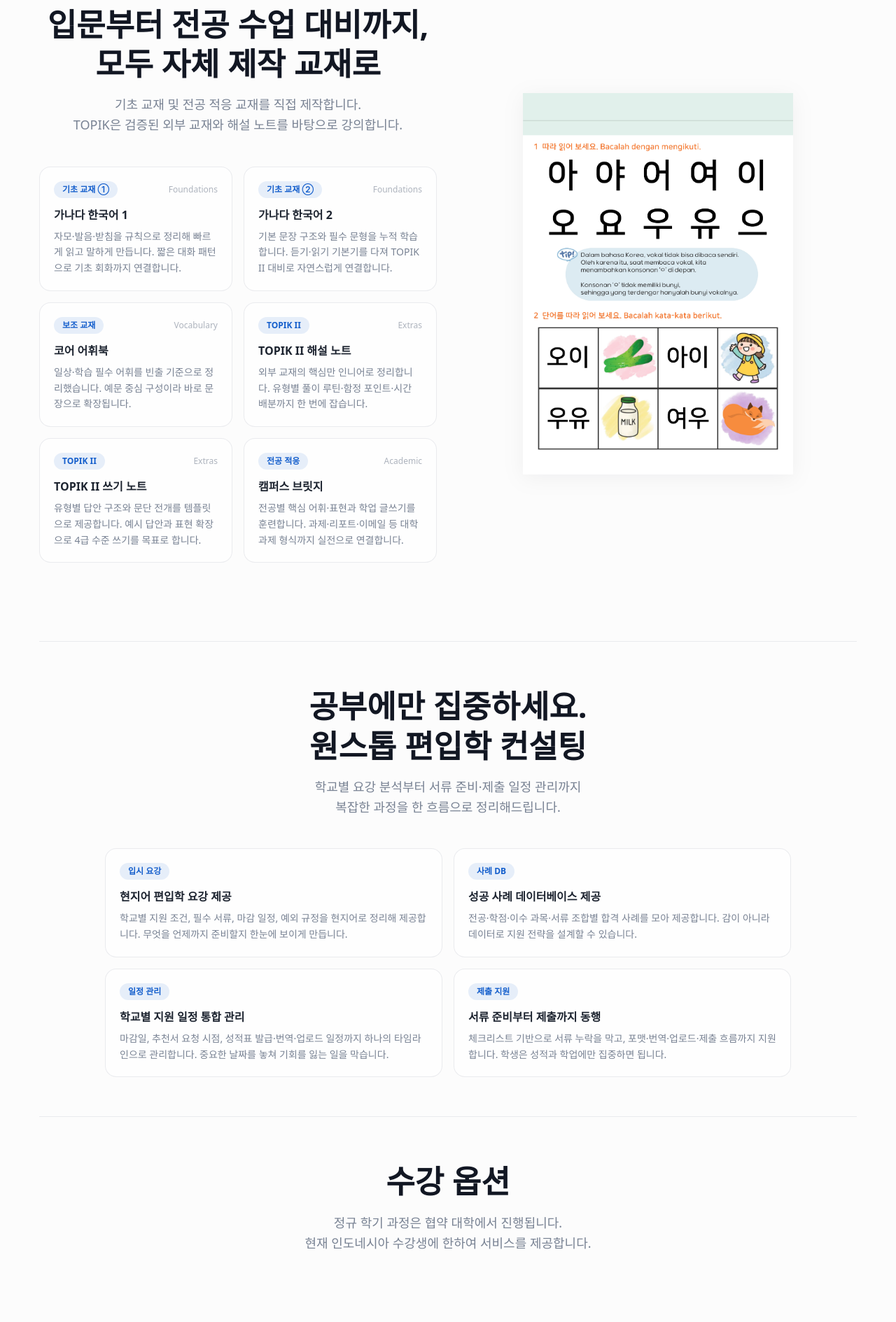
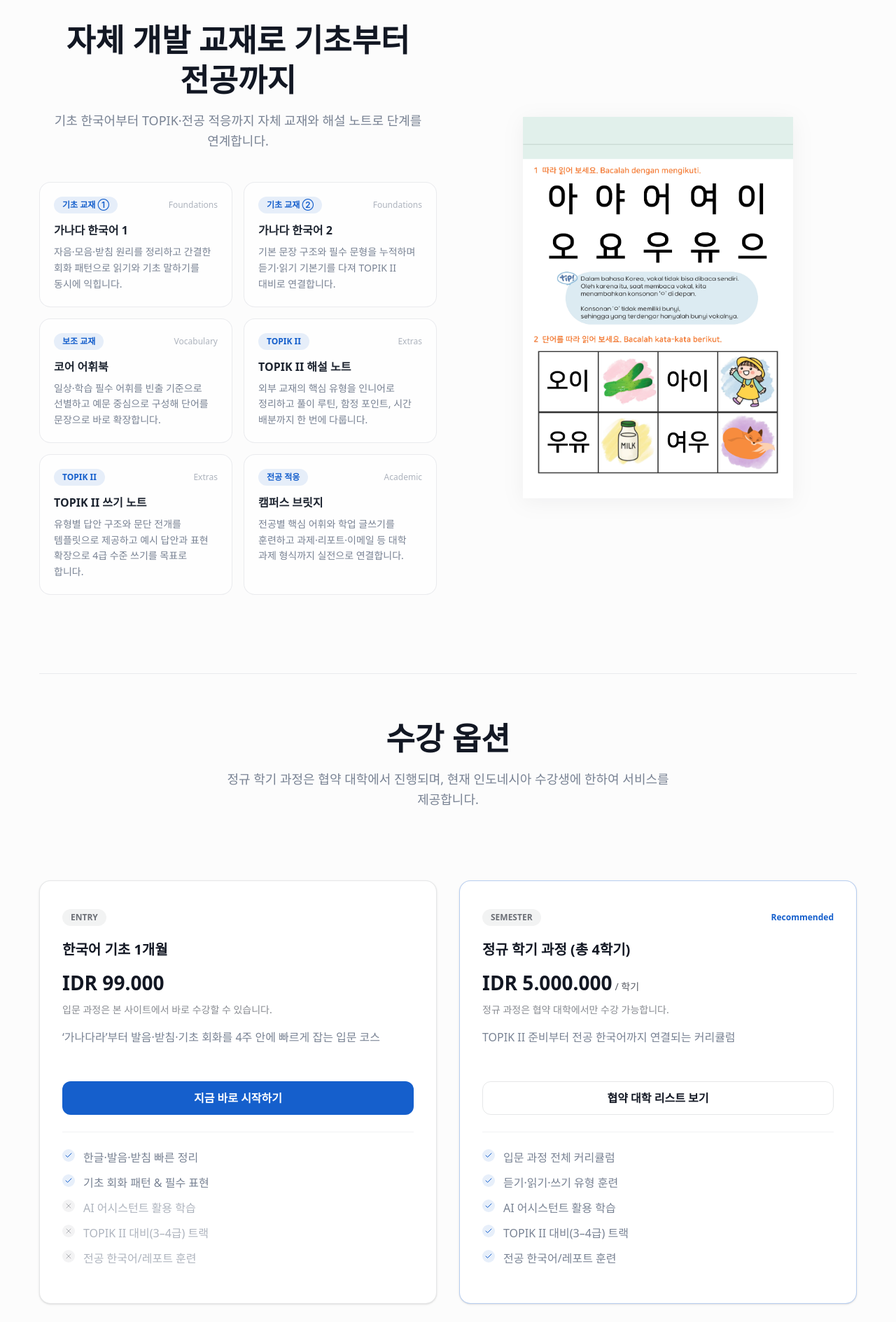
Before and after one commit to jaeminahn/unigate, a Next.js app: page / in a window 1280 px wide. Shown: the part 1300-3189 px from the top of the page at 70% size. Built offline with nearby package versions, Linux system fonts and the light colour scheme; a web font is replaced by a local one.

Commit message:
font update

```diff
--- a/src/app/page.tsx
+++ b/src/app/page.tsx
@@ -1,5 +1,4 @@
 import AboutSectionOne from "@/components/About/AboutSectionOne";
-import AboutSectionTwo from "@/components/About/AboutSectionTwo";
 import ScrollUp from "@/components/Common/ScrollUp";
 import Contact from "@/components/Contact";
 import Features from "@/components/Features";
@@ -20,7 +19,6 @@ export default function Home() {
       <Hero />
       <Features />
       <AboutSectionOne />
-      <AboutSectionTwo />
       <Pricing />
       <Contact />
     </>
--- a/src/components/About/AboutSectionOne.tsx
+++ b/src/components/About/AboutSectionOne.tsx
@@ -1,22 +1,7 @@
 import Image from "next/image";
 import SectionTitle from "../Common/SectionTitle";
 
-const checkIcon = (
-  <svg width="16" height="13" viewBox="0 0 16 13" className="fill-current">
-    <path d="M5.8535 12.6631C5.65824 12.8584 5.34166 12.8584 5.1464 12.6631L0.678505 8.1952C0.483242 7.99994 0.483242 7.68336 0.678505 7.4881L2.32921 5.83739C2.52467 5.64193 2.84166 5.64216 3.03684 5.83791L5.14622 7.95354C5.34147 8.14936 5.65859 8.14952 5.85403 7.95388L13.3797 0.420561C13.575 0.22513 13.8917 0.225051 14.087 0.420383L15.7381 2.07143C15.9333 2.26669 15.9333 2.58327 15.7381 2.77854L5.8535 12.6631Z" />
-  </svg>
-);
-
 const AboutSectionOne = () => {
-  const List = ({ text }: { text: string }) => (
-    <p className="text-body-color mb-5 flex items-start text-lg font-medium">
-      <span className="bg-primary/10 text-primary mt-1 mr-4 flex h-[30px] w-[30px] items-center justify-center rounded-md">
-        {checkIcon}
-      </span>
-      {text}
-    </p>
-  );
-
   return (
     <section id="about" className="pt-16 md:pt-20 lg:pt-28">
       <div className="container">
@@ -24,20 +9,8 @@ const AboutSectionOne = () => {
           <div className="-mx-4 flex flex-wrap items-center">
             <div className="w-full px-4 lg:w-1/2">
               <SectionTitle
-                title={
-                  <>
-                    입문부터 전공 수업 대비까지,
-                    <br />
-                    모두 자체 제작 교재로
-                  </>
-                }
-                paragraph={
-                  <>
-                    기초 교재 및 전공 적응 교재를 직접 제작합니다.
-                    <br />
-                    TOPIK은 검증된 외부 교재와 해설 노트를 바탕으로 강의합니다.
-                  </>
-                }
+                title="자체 개발 교재로 기초부터 전공까지"
+                paragraph="기초 한국어부터 TOPIK·전공 적응까지 자체 교재와 해설 노트로 단계를 연계합니다."
                 center
                 mb="44px"
               />
@@ -57,8 +30,8 @@ const AboutSectionOne = () => {
                       가나다 한국어 1
                     </p>
                     <p className="text-body-color text-sm leading-relaxed">
-                      자모·발음·받침을 규칙으로 정리해 빠르게 읽고 말하게
-                      만듭니다. 짧은 대화 패턴으로 기초 회화까지 연결합니다.
+                      자음·모음·받침 원리를 정리하고 간결한 회화 패턴으로
+                      읽기와 기초 말하기를 동시에 익힙니다.
                     </p>
                   </div>
 
@@ -75,8 +48,8 @@ const AboutSectionOne = () => {
                       가나다 한국어 2
                     </p>
                     <p className="text-body-color text-sm leading-relaxed">
-                      기본 문장 구조와 필수 문형을 누적 학습합니다. 듣기·읽기
-                      기본기를 다져 TOPIK II 대비로 자연스럽게 연결합니다.
+                      기본 문장 구조와 필수 문형을 누적하며 듣기·읽기 기본기를
+                      다져 TOPIK II 대비로 연결합니다.
                     </p>
                   </div>
 
@@ -93,8 +66,8 @@ const AboutSectionOne = () => {
                       코어 어휘북
                     </p>
                     <p className="text-body-color text-sm leading-relaxed">
-                      일상·학습 필수 어휘를 빈출 기준으로 정리했습니다. 예문
-                      중심 구성이라 바로 문장으로 확장됩니다.
+                      일상·학습 필수 어휘를 빈출 기준으로 선별하고 예문 중심으로
+                      구성해 단어를 문장으로 바로 확장합니다.
                     </p>
                   </div>
 
@@ -111,8 +84,8 @@ const AboutSectionOne = () => {
                       TOPIK II 해설 노트
                     </p>
                     <p className="text-body-color text-sm leading-relaxed">
-                      외부 교재의 핵심만 인니어로 정리합니다. 유형별 풀이
-                      루틴·함정 포인트·시간 배분까지 한 번에 잡습니다.
+                      외부 교재의 핵심 유형을 인니어로 정리하고 풀이 루틴,
+                      함정 포인트, 시간 배분까지 한 번에 다룹니다.
                     </p>
                   </div>
 
@@ -129,7 +102,7 @@ const AboutSectionOne = () => {
                       TOPIK II 쓰기 노트
                     </p>
                     <p className="text-body-color text-sm leading-relaxed">
-                      유형별 답안 구조와 문단 전개를 템플릿으로 제공합니다. 예시
+                      유형별 답안 구조와 문단 전개를 템플릿으로 제공하고 예시
                       답안과 표현 확장으로 4급 수준 쓰기를 목표로 합니다.
                     </p>
                   </div>
@@ -147,9 +120,8 @@ const AboutSectionOne = () => {
                       캠퍼스 브릿지
                     </p>
                     <p className="text-body-color text-sm leading-relaxed">
-                      전공별 핵심 어휘·표현과 학업 글쓰기를 훈련합니다.
-                      과제·리포트·이메일 등 대학 과제 형식까지 실전으로
-                      연결합니다.
+                      전공별 핵심 어휘와 학업 글쓰기를 훈련하고 과제·리포트·이메일
+                      등 대학 과제 형식까지 실전으로 연결합니다.
                     </p>
                   </div>
                 </div>
--- a/src/components/About/AboutSectionTwo.tsx
+++ /dev/null
@@ -1,104 +0,0 @@
-import SectionTitle from "../Common/SectionTitle";
-
-const AboutSectionTwo = () => {
-  return (
-    <section className="py-16">
-      <div className="container">
-        <div className="border-body-color/[.15] border-b pb-16 md:pb-10 lg:pb-14">
-          <div className="-mx-4 flex flex-wrap items-start">
-            <div className="w-full px-4">
-              <div className="mx-auto max-w-[980px]">
-                <SectionTitle
-                  title={
-                    <>
-                      공부에만 집중하세요.
-                      <br />
-                      원스톱 편입학 컨설팅
-                    </>
-                  }
-                  paragraph={
-                    <>
-                      학교별 요강 분석부터 서류 준비·제출 일정 관리까지
-                      <br />
-                      복잡한 과정을 한 흐름으로 정리해드립니다.
-                    </>
-                  }
-                  center
-                  mb="44px"
-                />
-
-                <div className="grid gap-4 sm:grid-cols-2 lg:grid-cols-2">
-                  <div className="group border-body-color/[.15] rounded-2xl border bg-white/60 p-5 transition hover:-translate-y-0.5 hover:shadow-lg">
-                    <div className="mb-3 flex items-center justify-between">
-                      <span className="bg-primary/10 text-primary inline-flex items-center gap-2 rounded-full px-3 py-1 text-xs font-semibold">
-                        입시 요강
-                      </span>
-                    </div>
-                    <p className="text-dark mb-2 text-base font-semibold">
-                      현지어 편입학 요강 제공
-                    </p>
-                    <p className="text-body-color text-sm leading-relaxed">
-                      학교별 지원 조건, 필수 서류, 마감 일정, 예외 규정을
-                      현지어로 정리해 제공합니다. 무엇을 언제까지 준비할지
-                      한눈에 보이게 만듭니다.
-                    </p>
-                  </div>
-
-                  <div className="group border-body-color/[.15] rounded-2xl border bg-white/60 p-5 transition hover:-translate-y-0.5 hover:shadow-lg">
-                    <div className="mb-3 flex items-center justify-between">
-                      <span className="bg-primary/10 text-primary inline-flex items-center gap-2 rounded-full px-3 py-1 text-xs font-semibold">
-                        사례 DB
-                      </span>
-                    </div>
-                    <p className="text-dark mb-2 text-base font-semibold">
-                      성공 사례 데이터베이스 제공
-                    </p>
-                    <p className="text-body-color text-sm leading-relaxed">
-                      전공·학점·이수 과목·서류 조합별 합격 사례를 모아
-                      제공합니다. 감이 아니라 데이터로 지원 전략을 설계할 수
-                      있습니다.
-                    </p>
-                  </div>
-
-                  <div className="group border-body-color/[.15] rounded-2xl border bg-white/60 p-5 transition hover:-translate-y-0.5 hover:shadow-lg">
-                    <div className="mb-3 flex items-center justify-between">
-                      <span className="bg-primary/10 text-primary inline-flex items-center gap-2 rounded-full px-3 py-1 text-xs font-semibold">
-                        일정 관리
-                      </span>
-                    </div>
-                    <p className="text-dark mb-2 text-base font-semibold">
-                      학교별 지원 일정 통합 관리
-                    </p>
-                    <p className="text-body-color text-sm leading-relaxed">
-                      마감일, 추천서 요청 시점, 성적표 발급·번역·업로드 일정까지
-                      하나의 타임라인으로 관리합니다. 중요한 날짜를 놓쳐 기회를
-                      잃는 일을 막습니다.
-                    </p>
-                  </div>
-
-                  <div className="group border-body-color/[.15] rounded-2xl border bg-white/60 p-5 transition hover:-translate-y-0.5 hover:shadow-lg">
-                    <div className="mb-3 flex items-center justify-between">
-                      <span className="bg-primary/10 text-primary inline-flex items-center gap-2 rounded-full px-3 py-1 text-xs font-semibold">
-                        제출 지원
-                      </span>
-                    </div>
-                    <p className="text-dark mb-2 text-base font-semibold">
-                      서류 준비부터 제출까지 동행
-                    </p>
-                    <p className="text-body-color text-sm leading-relaxed">
-                      체크리스트 기반으로 서류 누락을 막고,
-                      포맷·번역·업로드·제출 흐름까지 지원합니다. 학생은 성적과
-                      학업에만 집중하면 됩니다.
-                    </p>
-                  </div>
-                </div>
-              </div>
-            </div>
-          </div>
-        </div>
-      </div>
-    </section>
-  );
-};
-
-export default AboutSectionTwo;
--- a/src/components/Contact/index.tsx
+++ b/src/components/Contact/index.tsx
@@ -9,8 +9,7 @@ const Contact = () => {
                 상담 신청
               </h2>
               <p className="text-body-color mb-12 text-base font-medium">
-                아래에 정보를 남겨주시면 <br className="block lg:hidden" />
-                이메일로 빠르게 안내드리겠습니다.
+                아래에 정보를 남겨주시면 이메일로 빠르게 안내드리겠습니다.
               </p>
 
               <form action="https://formspree.io/f/meelzwyb" method="POST">
--- a/src/components/Features/index.tsx
+++ b/src/components/Features/index.tsx
@@ -13,8 +13,7 @@ const Features = () => {
           title="4학기 커리큘럼 로드맵"
           paragraph={
             <>
-              기초부터 실전·성과까지 이어지는 <br className="block lg:hidden" />
-              단계형 한국어 교육 과정입니다.
+              기초부터 실전·성과까지 이어지는 단계형 한국어 교육 과정입니다.
             </>
           }
           center
--- a/src/components/Footer/index.tsx
+++ b/src/components/Footer/index.tsx
@@ -42,9 +42,8 @@ const Footer = () => {
               </Link>
 
               <p className="text-body-color mb-6 text-sm leading-relaxed">
-                국내 유일 성공적인 편입학을 위한
-                <br />
-                AI 기반 전공 맞춤 한국어 교육을 제공합니다.
+                국내 유일 성공적인 편입학을 위한 AI 기반 전공 맞춤 한국어
+                교육을 제공합니다.
               </p>
 
               <div className="flex items-center gap-4">
--- a/src/components/Hero/index.tsx
+++ b/src/components/Hero/index.tsx
@@ -12,16 +12,12 @@ const Hero = () => {
           <div className="-mx-4 flex flex-wrap">
             <div className="w-full px-4">
               <div className="mx-auto max-w-[800px] text-center">
-                <h1 className="mb-5 text-2xl leading-tight font-bold text-black sm:text-3xl md:text-4xl">
-                  국내 유일 성공적인 편입학을 위한
-                  <br />
-                  AI 기반 전공 맞춤 한국어 교육
+                <h1 className="mb-5 text-xl leading-tight font-bold text-black xs:text-2xl sm:text-3xl md:text-4xl">
+                  국내 유일 성공적인 편입학을 위한 AI 기반 전공 맞춤 한국어 교육
                 </h1>
                 <p className="text-body-color dark:text-body-color-dark mb-12 text-base leading-relaxed! sm:text-lg md:text-xl">
-                  인도네시아 전문대학의 학위과정과 연계하여
-                  <br />
-                  유학생의 한국 대학 편입학을 대비한 온라인 한국어 교육 서비스를
-                  제공합니다.
+                  인도네시아 전문대학의 학위과정과 연계하여 유학생의 한국 대학
+                  편입학을 대비한 온라인 한국어 교육 서비스를 제공합니다.
                 </p>
                 <div className="flex flex-col items-center justify-center space-y-4 sm:flex-row sm:space-y-0 sm:space-x-4">
                   <Link
--- a/src/components/Pricing/index.tsx
+++ b/src/components/Pricing/index.tsx
@@ -6,15 +6,14 @@ import OfferList from "./OfferList";
 
 const Pricing = () => {
   return (
-    <section id="pricing" className="relative z-10 pb-10 md:pb-12 lg:pb-14">
+    <section id="pricing" className="relative z-10 pt-10 md:pt-12 lg:pt-16 pb-10 md:pb-12 lg:pb-14">
       <div className="container">
         <SectionTitle
           title="수강 옵션"
           paragraph={
             <>
-              정규 학기 과정은 협약 대학에서 진행됩니다.
-              <br />
-              현재 인도네시아 수강생에 한하여 서비스를 제공합니다.
+              정규 학기 과정은 협약 대학에서 진행되며, 현재 인도네시아
+              수강생에 한하여 서비스를 제공합니다.
             </>
           }
           center
@@ -34,7 +33,7 @@ const Pricing = () => {
           >
             <OfferList text="한글·발음·받침 빠른 정리" status="active" />
             <OfferList text="기초 회화 패턴 & 필수 표현" status="active" />
-            <OfferList text="주간 과제 + 간단 피드백" status="inactive" />
+            <OfferList text="AI 어시스턴트 활용 학습" status="inactive" />
             <OfferList text="TOPIK II 대비(3–4급) 트랙" status="inactive" />
             <OfferList text="전공 한국어/레포트 훈련" status="inactive" />
           </PricingBox>
@@ -57,9 +56,9 @@ const Pricing = () => {
             ctaVariant="outline"
             note="정규 과정은 협약 대학에서만 수강 가능합니다."
           >
-            <OfferList text="듣기·읽기 유형 훈련" status="active" />
-            <OfferList text="문장 쓰기 실전 연습" status="active" />
-            <OfferList text="주간 과제 + 간단 피드백" status="active" />
+            <OfferList text="입문 과정 전체 커리큘럼" status="active" />
+            <OfferList text="듣기·읽기·쓰기 유형 훈련" status="active" />
+            <OfferList text="AI 어시스턴트 활용 학습" status="active" />
             <OfferList text="TOPIK II 대비(3–4급) 트랙" status="active" />
             <OfferList text="전공 한국어/레포트 훈련" status="active" />
           </PricingBox>
--- a/src/styles/index.css
+++ b/src/styles/index.css
@@ -89,10 +89,21 @@
       "Apple SD Gothic Neo",
       "Malgun Gothic",
       sans-serif;
+    word-break: keep-all;
+    overflow-wrap: break-word;
   }
 
   a {
     color: inherit;
+  }
+
+  h1,
+  h2,
+  h3,
+  h4,
+  h5,
+  h6 {
+    text-wrap: wrap;
   }
 }
 
```
Also changed, not shown: 2 other files (tests, documents, lock files or other folders).
